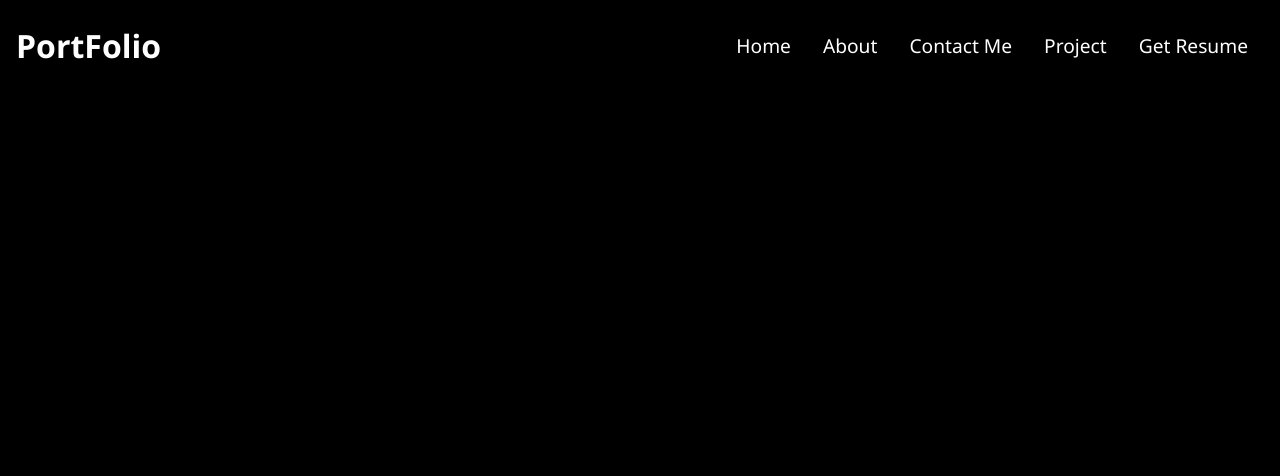
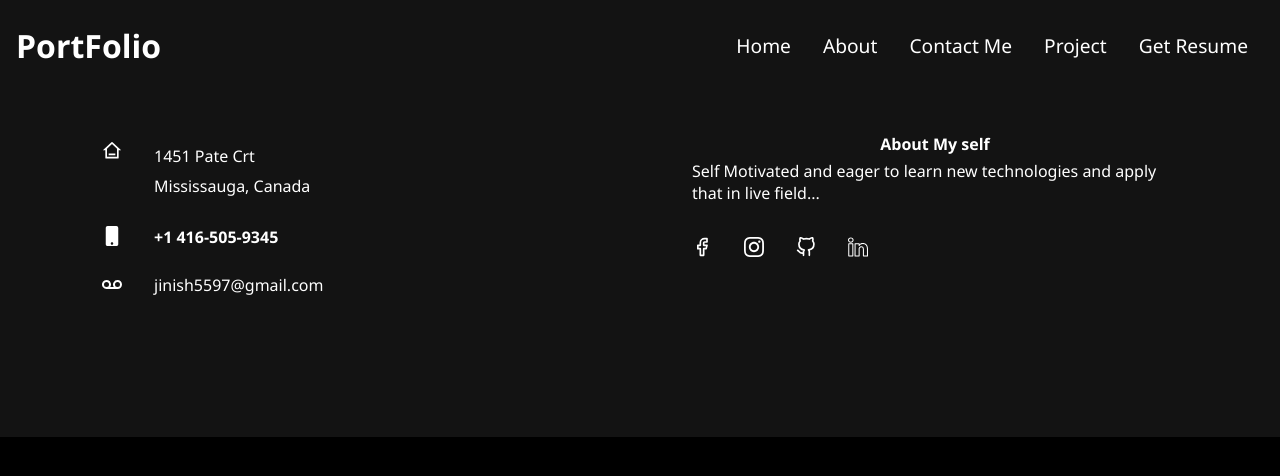
Before and after one commit to jinishpatel/MyWebsite, a React (Vite) app: page /About in a window 1280 px wide. Shown: the top 476 px of the page. Built offline with nearby package versions, Linux system fonts and the light colour scheme.

Commit message:
done live

```diff
--- a/src/App.tsx
+++ b/src/App.tsx
@@ -3,7 +3,7 @@
 import "./App.css";
 import Home from "./routes/Home";
 import Contact from "./routes/Contact";
-import GitHub from "./routes/GitHub";
+
 import Project from "./routes/Project";
 import Resume from "./routes/Resume";
 import About from "./routes/About";
@@ -15,7 +15,7 @@ function App() {
       <Route path="/" element={<Home />} />
       <Route path="/About" element={<About />} />
       <Route path="/Contact" element={<Contact />} />
-      <Route path="/GitHub" element={<GitHub />} />
+
       <Route path="/Project" element={<Project />} />
       <Route path="/Resume" element={<Resume />} />
     </Routes>
--- a/src/Components/HeroImgStyle.css
+++ b/src/Components/HeroImgStyle.css
@@ -8,7 +8,7 @@
   height: 100%;
   background-size: cover;
   background-position: center;
-  object-fit: center;
+  object-fit: cover;
 }
 
 .mask::after {
--- a/src/routes/About.tsx
+++ b/src/routes/About.tsx
@@ -1,8 +1,13 @@
 // import React from "react";
 import Navbar from "../Components/Navbar";
+import Footer from "../Components/Footer";
 
 const About = () => {
-  return <Navbar />;
+  return (<div>
+    <Navbar />
+    <Footer />
+    </div>
+  );
 };
 
 export default About;
--- a/src/routes/GitHub.tsx
+++ /dev/null
@@ -1,8 +0,0 @@
-// import React from 'react'
-import Navbar from "../Components/Navbar";
-
-const GitHub = () => {
-  return <Navbar />;
-};
-
-export default GitHub;
--- a/src/routes/Home.tsx
+++ b/src/routes/Home.tsx
@@ -8,7 +8,8 @@ const Home = () => {
     <div>
       <Navbar />
       <HeroImg />
-      <Footer/>
+
+      <Footer />
     </div>
   );
 };
```
Also changed, not shown: 1 other file (tests, documents, lock files or other folders).
